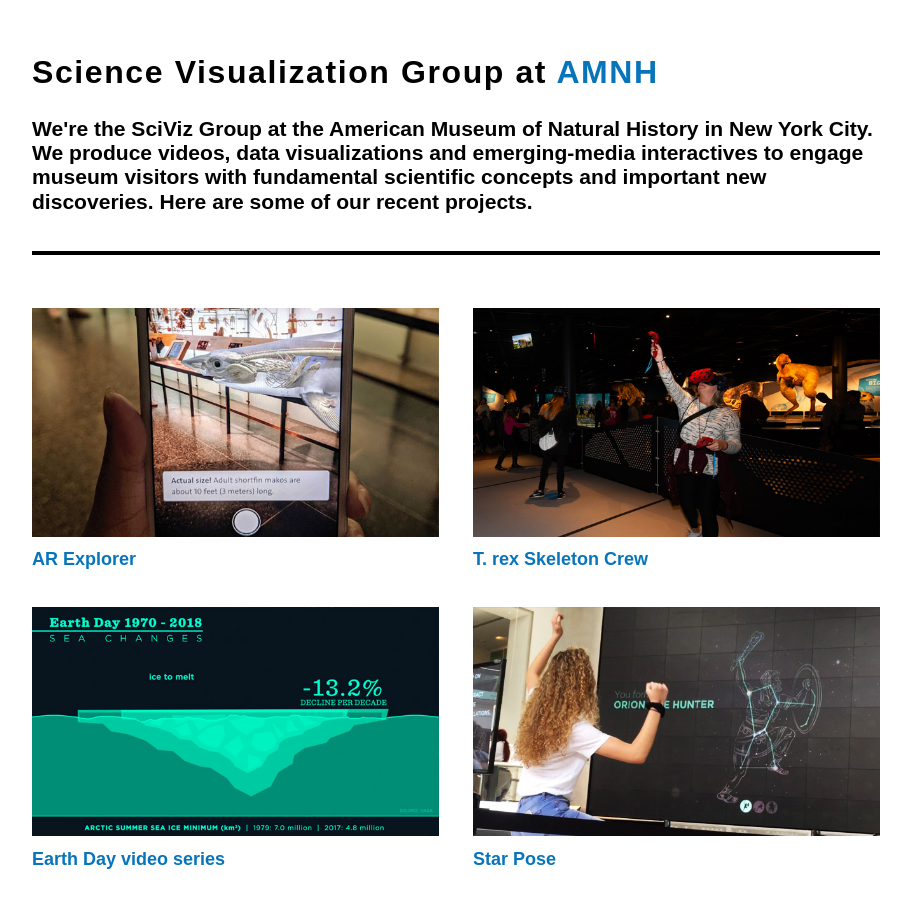
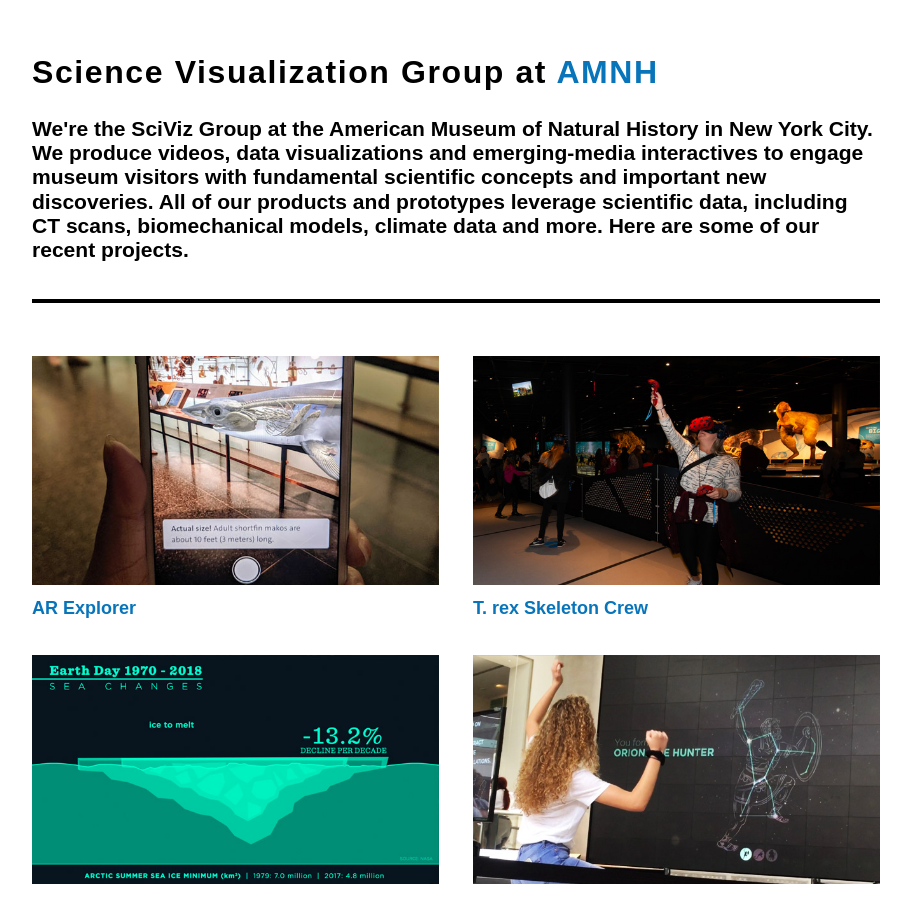
Before and after one commit to amnh-sciviz/amnh-sciviz.github.io, a Jekyll site: the page built from index.md, in a window 1280 px wide and 900 px high. Shown: the whole window, without its empty margins (184-1095 px from the left). Built offline with Jekyll 4.4.1, drawn with Linux system fonts in a browser that asks for light colours.

Commit message:
Update _config.yml

```diff
--- a/_config.yml
+++ b/_config.yml
@@ -15,7 +15,7 @@
 # in the templates via {{ site.myvariable }}.
 title: Science Visualization Group
 email: svg@amnh.org
-description: We're the SciViz Group at the American Museum of Natural History in New York City. We produce videos, data visualizations and emerging-media interactives to engage museum visitors with fundamental scientific concepts and important new discoveries. Here are some of our recent projects.
+description: We're the SciViz Group at the American Museum of Natural History in New York City. We produce videos, data visualizations and emerging-media interactives to engage museum visitors with fundamental scientific concepts and important new discoveries. All of our products and prototypes leverage scientific data, including CT scans, biomechanical models, climate data and more. Here are some of our recent projects.
 baseurl: "" # the subpath of your site, e.g. /blog
 url: "" # the base hostname & protocol for your site, e.g. http://example.com
 canonical_url: "https://amnh-sciviz.github.io"
```
